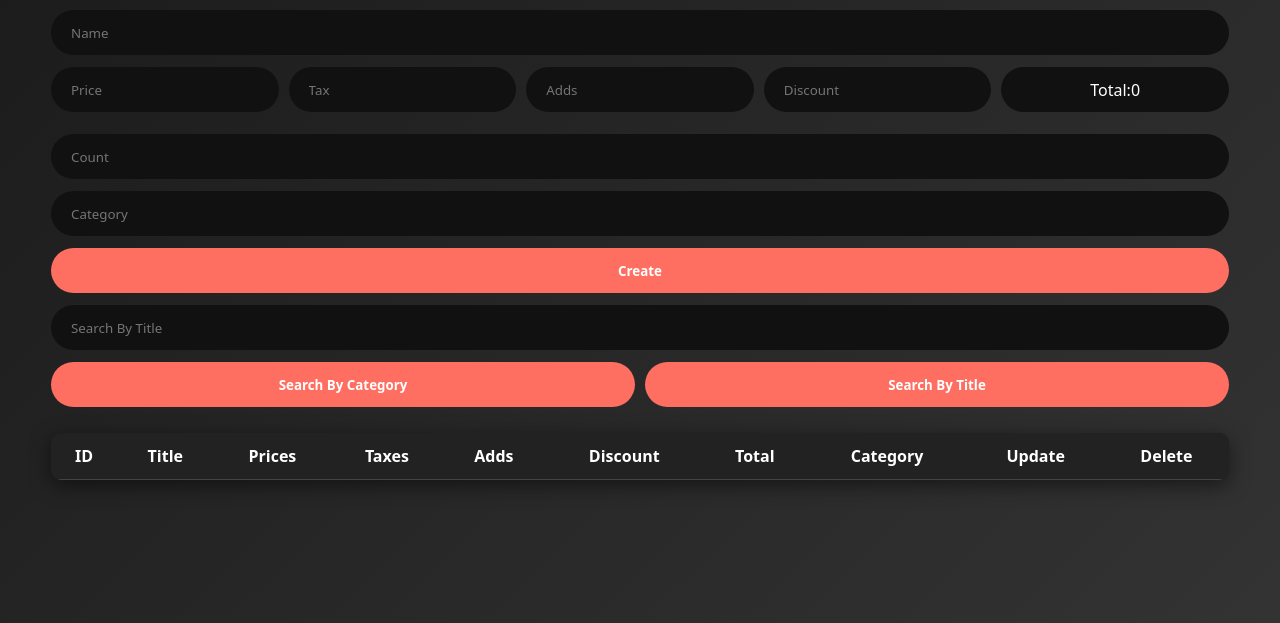
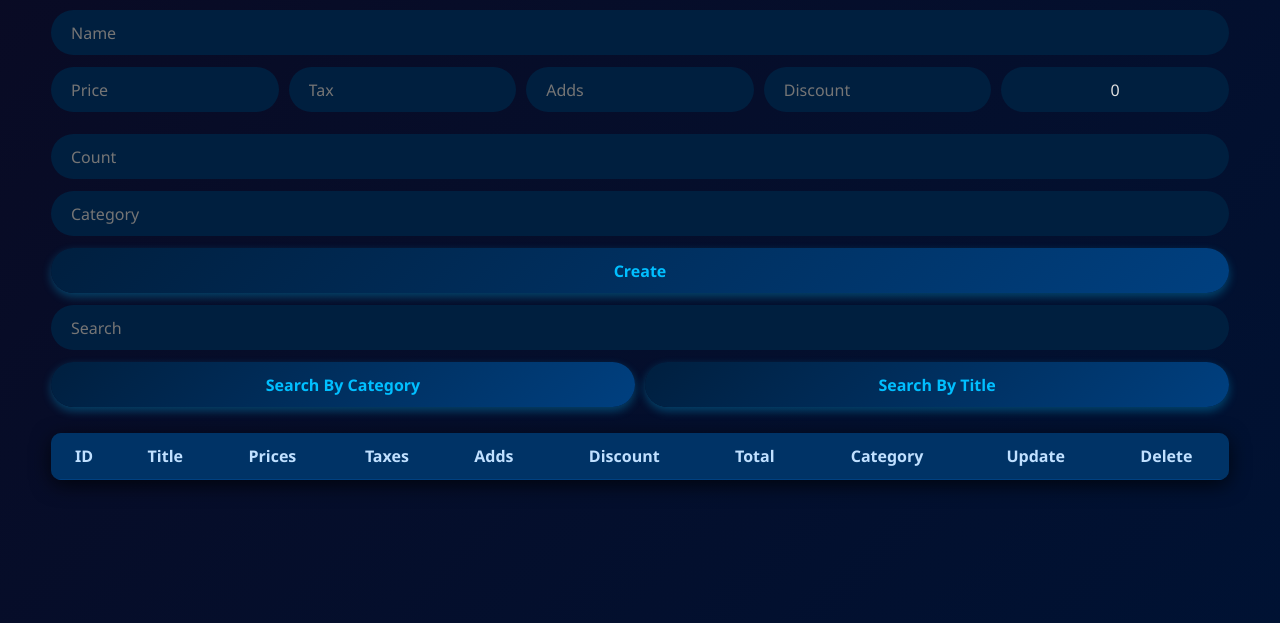
Before and after one commit to mohammed176/cruds, a plain HTML site: page index.html in a window 1280 px wide. Shown: the part 177-800 px from the top of the page. Drawn offline with Linux system fonts and the light colour scheme.

Commit message:
hello omar

```diff
--- a/index.html
+++ b/index.html
@@ -5,7 +5,6 @@
     <meta name="viewport" content="width=device-width, initial-scale=1.0">
     <title>CRUDS</title>
     <link rel="stylesheet" href="styles.css">
-    <link rel="shortcut icon" href="favicon.ico" type="image/x-icon">
 </head>
 <body>
     <div class="container">
@@ -16,10 +15,10 @@
         <div class="inputs">
             <input type="text" placeholder="Name" id="title">
             <div class="prices">
-                <input min="0" onkeyup="getTotal()" type="number" id="price" placeholder="price">
-                <input min="0" onkeyup="getTotal()" type="number" id="tax" placeholder="tax">
-                <input min="0" onkeyup="getTotal()" type="number" id="adds" placeholder="adds">
-                <input min="0" onkeyup="getTotal()" type="number" id="discount" placeholder="discount" >
+                <input min="0" onkeyup="getTotal()" onmousedown="getTotal()" type="number" id="price" placeholder="price">
+                <input min="0" onkeyup="getTotal()" onmousedown="getTotal()" type="number" id="tax" placeholder="tax">
+                <input min="0" onkeyup="getTotal()" onmousedown="getTotal()" type="number" id="adds" placeholder="adds">
+                <input min="0" onkeyup="getTotal()" onmousedown="getTotal()" type="number" id="discount" placeholder="discount" >
                 <span id="total">0</span>
             </div>
             <input type="number" placeholder="count" id="count">
@@ -28,7 +27,7 @@
         </div>
         <div class="outputs">
             <div class="searchBlock">
-                <input onkeyup="searchData(this.value)" type="text" placeholder="search by title" id="search">
+                <input onkeyup="searchData(this.value)" type="text" placeholder="search" id="search" disabled>
                 <div class="btnSearch">
                     <button onclick="getSearch(this.id)" id="sCategory">search by category</button>
                     <button onclick="getSearch(this.id)" id="sTitle">search by title</button>
--- a/script.js
+++ b/script.js
@@ -27,10 +27,10 @@ function getTotal(){
         total.innerText = result;
     } else {
         total.innerText = 0;
-        alert("Please enter a price");
         adds.value = ""
         tax.value = ""
         discount.value = ""
+        count.value = ""
     }
 
 }
@@ -63,7 +63,6 @@ create.addEventListener("click", () => {
     };
     if(title.value != "" && price.value != "" && category.value != "" && count.value <= 100){
         if(mode === "create"){
-
             if (+newProduct.count > 1) {
                 for (let x = 0; x < +newProduct.count; x++) {
                     products.push(newProduct);
@@ -153,8 +152,10 @@ function updateData(i){
 function getSearch(id) {
     if (id === "sTitle") {
         searchMode = "title";
+        search.removeAttribute("disabled");
     } else {
         searchMode = "category";
+        search.removeAttribute("disabled");
     }
     search.focus();
     search.setAttribute("placeholder",`search by ${searchMode}`);
--- a/styles.css
+++ b/styles.css
@@ -1,64 +1,66 @@
-/* Reset basic styles */
+/* ================== RESET ================== */
 *{
     margin: 0;
     padding: 0;
     box-sizing: border-box;
     text-transform: capitalize;
-    font-family: system-ui, -apple-system, BlinkMacSystemFont, 'Segoe UI', Roboto, Oxygen, Ubuntu, Cantarell, 'Open Sans', 'Helvetica Neue', sans-serif;
+    font-family: 'Segoe UI', Tahoma, Geneva, Verdana, sans-serif;
 }
 
-/* Body style */
+/* ================== BODY ================== */
 body{
     display: flex;
     flex-direction: column;
     align-items: center;
-    background: linear-gradient(135deg, #1a1a1a, #333);
-    color: #fff;
+    background: linear-gradient(135deg, #0a0a23, #001233); /* dark navy gradient */
+    color: #e0e0e0;
     min-height: 100vh;
     padding: 20px;
+    transition: all 0.3s ease;
 }
 
-/* Container */
+/* ================== CONTAINER ================== */
 .container{
     text-align: center;
     width: 95%;
     max-width: 1200px;
 }
 
-/* Header */
+/* ================== HEADER ================== */
 .head h2{
     font-size: 60px;
     margin-bottom: 10px;
-    color: #ff6f61;
-    text-shadow: 2px 2px 5px rgba(0,0,0,0.5);
+    color: #00bfff; /* neon blue */
+    text-shadow: 2px 2px 8px rgba(0,191,255,0.5);
 }
 
 .head p{
     font-size: 36px;
     margin-bottom: 20px;
-    color: #f0f0f0;
+    color: #a0cfff;
 }
 
-/* Inputs */
+/* ================== INPUTS ================== */
 input{
     width: 100%;
     height: 45px;
     outline: none;
     border: none;
-    background-color: #111;
+    background-color: #001f3f; /* dark navy input */
     margin: 6px 0;
     border-radius: 50px;
     padding: 12px 20px;
-    color: #fff;
+    color: #e0e0e0;
+    font-size: 16px;
     transition: all 0.3s ease;
 }
 
 input:focus{
-    background-color: #222;
-    box-shadow: 0 0 10px #ff6f61;
+    background-color: #003366;
+    box-shadow: 0 0 12px #00bfff;
 }
 
-/* Prices section */
+/* ================== PRICES SECTION ================== */
 .prices{
     display: flex;
     gap: 10px;
@@ -69,49 +71,47 @@ input:focus{
     width: 20%;
 }
 
-/* Total input */
+/* ================== TOTAL INPUT ================== */
 #total{
     width: 20%;
     height: 45px;
     outline: none;
     border: none;
-    background-color: #111;
+    background-color: #001f3f;
     margin: 6px 0;
     border-radius: 50px;
     padding: 12px 20px;
-    color: #fff;
-}
-#total::before{
-    z-index: 1;
-    content: "total:";
+    color: #e0e0e0;
+    font-size: 16px;
 }
 #total:focus{
-    box-shadow: none;
+    box-shadow: 0 0 12px #00bfff;
 }
 
-/* Buttons */
+/* ================== BUTTONS ================== */
 button{
     width: 100%;
     height: 45px;
     outline: none;
     border: none;
-    background-color: #ff6f61;
+    background: linear-gradient(135deg, #001f3f, #004080); /* navy gradient */
     margin: 6px 0;
     border-radius: 50px;
     padding: 12px 20px;
-    color: #fff;
+    color: #00bfff;
     font-weight: bold;
+    font-size: 16px;
     cursor: pointer;
     transition: all 0.3s ease;
+    box-shadow: 0 4px 10px rgba(0,191,255,0.3);
 }
 
 button:hover{
-    background-color: #ff856f;
     transform: scale(1.05);
-    box-shadow: 0 4px 15px rgba(255,111,97,0.5);
+    box-shadow: 0 6px 20px rgba(0,191,255,0.5);
 }
 
-/* Search buttons */
+/* ================== SEARCH BUTTONS ================== */
 .btnSearch{
     display: flex;
     gap: 10px;
@@ -122,58 +122,61 @@ button:hover{
     width: 50%;
 }
 
-/* Table styling */
+/* ================== TABLE ================== */
 table{
     width: 100%;
     border-collapse: collapse;
     margin: 15px 0;
-    background-color: #1a1a1a;
+    background-color: #001f3f;
     border-radius: 10px;
     overflow: hidden;
-    box-shadow: 0 5px 20px rgba(0,0,0,0.5);
+    box-shadow: 0 5px 20px rgba(0,0,0,0.7);
 }
 
 th, td{
     padding: 12px 10px;
     text-align: center;
-    border-bottom: 1px solid #444;
-    color: #fff;
+    border-bottom: 1px solid #004080;
+    color: #c0e0ff;
+    font-size: 16px;
 }
 
 th{
-    background-color: #222;
+    background-color: #003366;
     font-size: 16px;
 }
 
 td button{
-    background-color: #ff6f61;
+    background: linear-gradient(135deg, #004080, #0073e6);
     border-radius: 30px;
     padding: 6px 12px;
     font-size: 14px;
+    color: #e0e0e0;
+    font-weight: bold;
 }
 
 td button:hover{
-    background-color: #ff856f;
+    background: linear-gradient(135deg, #0073e6, #00bfff);
     transform: scale(1.1);
-    box-shadow: 0 3px 10px rgba(255,111,97,0.5);
+    box-shadow: 0 3px 10px rgba(0,191,255,0.5);
 }
 
-/* Delete all button */
+/* ================== DELETE ALL BUTTON ================== */
 #delete_all{
     margin: 20px 0;
 }
 
 #delete_all button{
-    background-color: #e63946;
+    background-color: #ff4d4d; /* red for delete */
 }
 
 #delete_all button:hover{
-    background-color: #ff4b5c;
+    background-color: #ff6666;
     transform: scale(1.05);
-    box-shadow: 0 4px 15px rgba(230,57,70,0.5);
+    box-shadow: 0 4px 15px rgba(255,102,102,0.5);
 }
 
-/* Responsive adjustments */
+/* ================== RESPONSIVE ================== */
 @media screen and (max-width: 1024px){
     .prices{
         flex-wrap: wrap;
```
